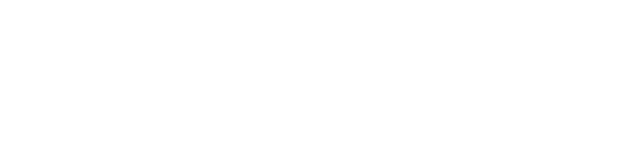
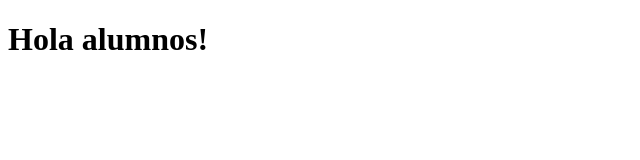
Before and after one commit to FernandoMoyano2121/Clase_08-GIT, a plain HTML site: page index.html in a window 1280 px wide. Shown: the whole page, without its empty margins (0-640 px from the left). Drawn offline with Linux system fonts and the light colour scheme.

Commit message:
Incorporar nuevamente el h1

```diff
--- a/index.html
+++ b/index.html
@@ -5,5 +5,7 @@
     <meta name="viewport" content="width=device-width, initial-scale=1.0" />
     <title>Clase_08</title>
   </head>
-  <body></body>
+  <body>
+    <h1>Hola alumnos!</h1>
+  </body>
 </html>
```
